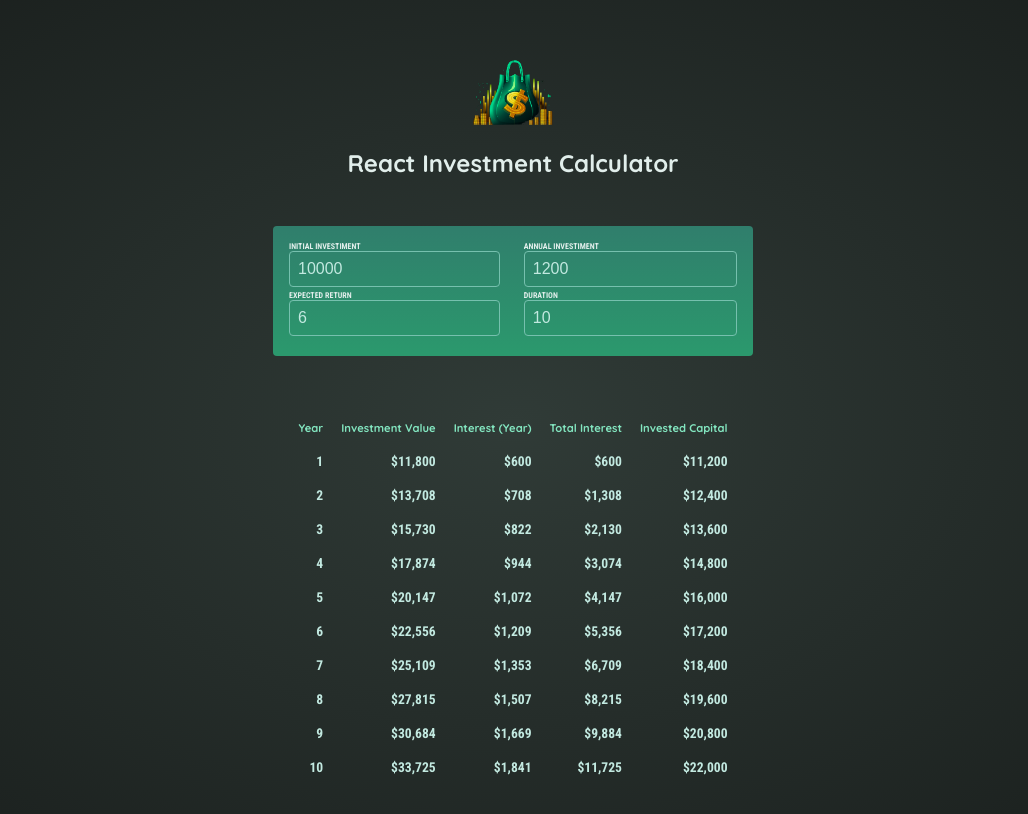
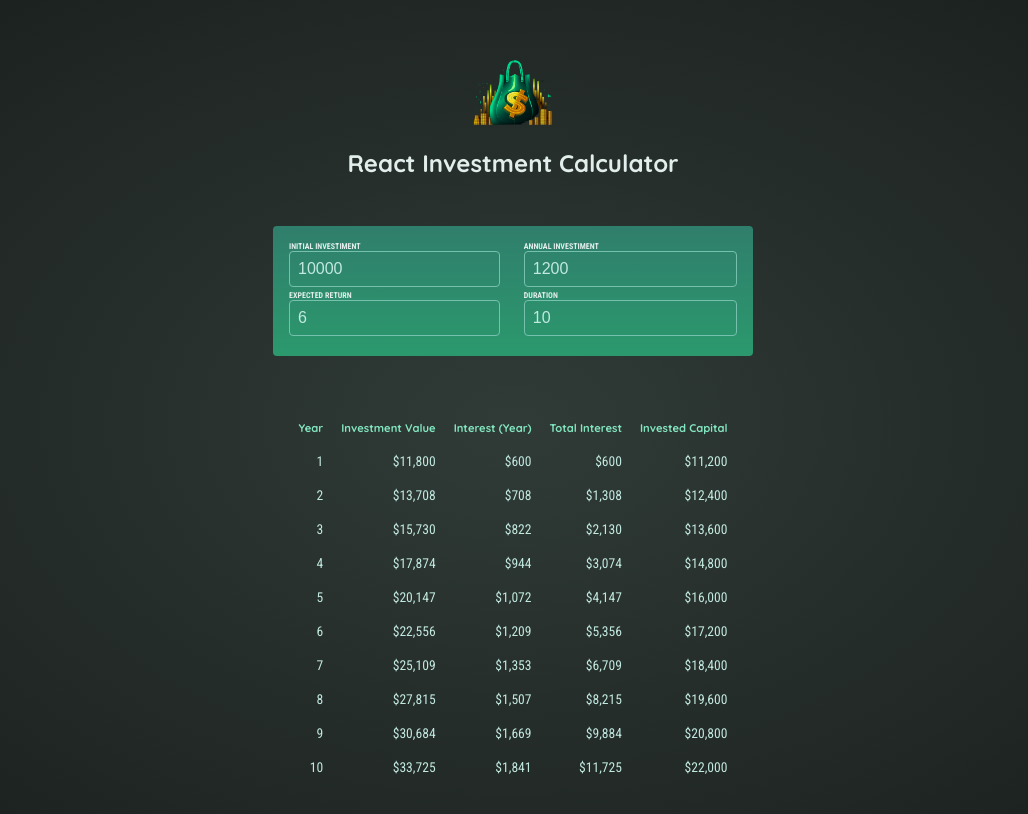
Before and after one commit to morfenza/react-investiment-app, a React (Vite) app: page / in a window 1280 px wide. Shown: the top 814 px of the page, without its empty margins (127-1155 px from the left). Built offline with nearby package versions, Linux system fonts and the light colour scheme.

Commit message:
fix: use correct tag for table data

```diff
--- a/src/components/ResultsTable.jsx
+++ b/src/components/ResultsTable.jsx
@@ -15,13 +15,13 @@
         </tr>
       </thead>
       <tbody>
-        {derivedResults.map((result, resultIndex) => (
-          <tr key={`${result}-${resultIndex}`}>
-            <th>{result.year}</th>
-            <th>{formatter.format(result.valueEndOfYear)}</th>
-            <th>{formatter.format(result.interest)}</th>
-            <th>{formatter.format(result.annualInvestment)}</th>
-            <th>{formatter.format(result.investedCapital)}</th>
+        {derivedResults.map((result) => (
+          <tr key={`${result.year}`}>
+            <td>{result.year}</td>
+            <td>{formatter.format(result.valueEndOfYear)}</td>
+            <td>{formatter.format(result.interest)}</td>
+            <td>{formatter.format(result.annualInvestment)}</td>
+            <td>{formatter.format(result.investedCapital)}</td>
           </tr>
         ))}
       </tbody>
```
